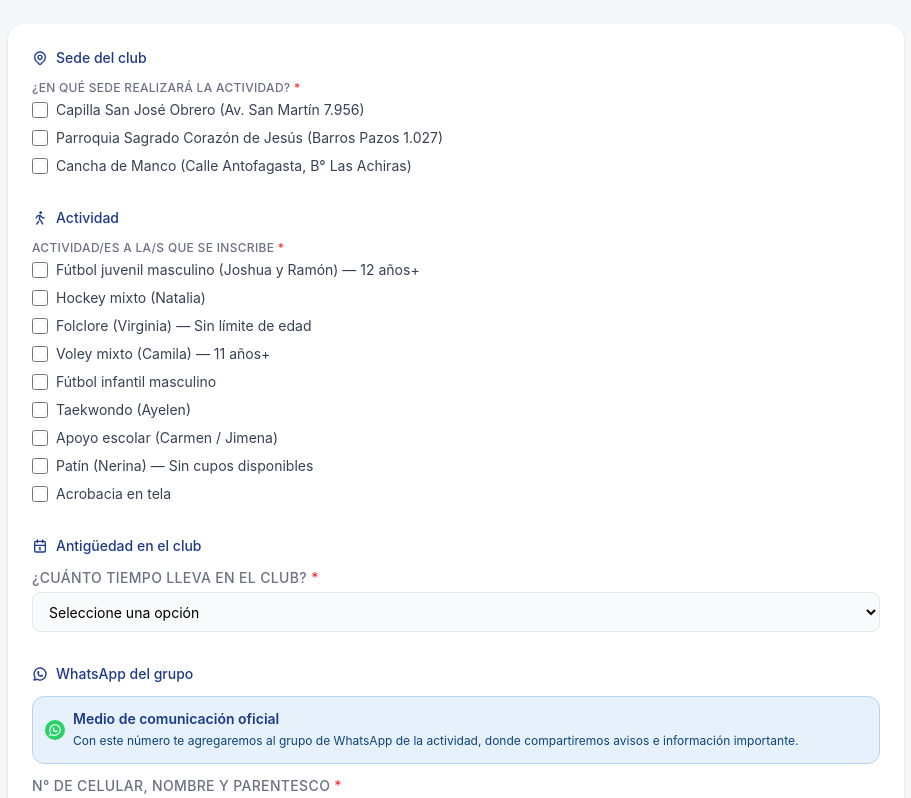
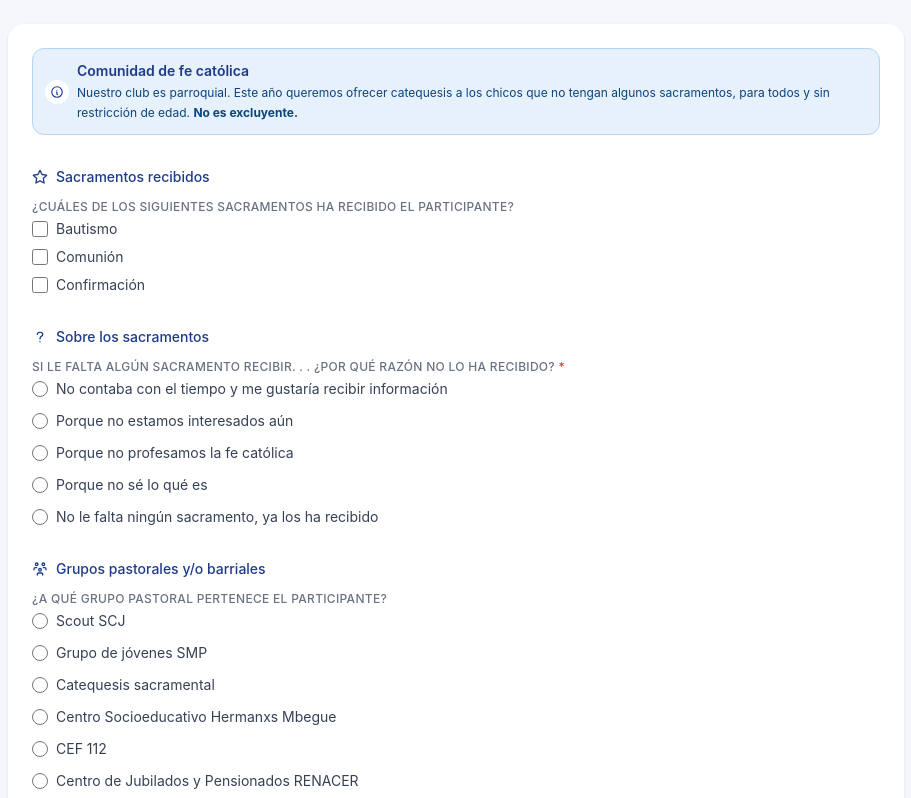
Before and after one commit to iwdadc/club-sjo-frontend, a React app in the folder frontend/: page /testPage in a window 1280 px wide. Shown: the top 798 px of the page, without its empty margins (184-1095 px from the left). Built offline with nearby package versions, Linux system fonts and the light colour scheme; the HTML template or start-up script is replaced by a standard one.

Commit message:
Seccion3 Pastoral listo

```diff
--- a/frontend/src/components/common/RadioGroup.jsx
+++ b/frontend/src/components/common/RadioGroup.jsx
@@ -5,7 +5,7 @@ function RadioGroup({ label, name, options, register, required = false, error, d
         <div className="flex flex-col gap-1">
 
             {/* Label del campo */}
-            <label className="text-sm font-medium text-gray-500 uppercase tracking-wide">
+            <label className="text-xs font-medium text-gray-500 uppercase tracking-wide">
                 {label} {required && <span className="text-red-500">*</span>}
             </label>
 
--- a/frontend/src/components/formulario/Seccion2Actividad.jsx
+++ b/frontend/src/components/formulario/Seccion2Actividad.jsx
@@ -1,3 +1,6 @@
+//Seccion2Actividad.jsx Segunda sección del formulario de inscripción
+//Contiene los campos relacionados a la actividad a la que se inscribe el menor, como sede, actividad, antigüedad, etc.
+
 import {
   IconRun,
   IconMapPin,
@@ -29,7 +32,6 @@ function Seccion2Actividad({ register, errors, watch }) {
   // Lo usamos para mostrar el campo "quién lo busca" solo si eligió que no se retira solo
 
   const retiro = watch("retiroMenor")
-  console.log(retiro)
 
   return (
     <div className="flex flex-col gap-8">
@@ -64,7 +66,7 @@ function Seccion2Actividad({ register, errors, watch }) {
       <div>
         <TituloBloque icono={IconCalendar} texto="Antigüedad en el club" />
         <Select
-          label="¿Cuánto tiempo lleva en el club?"
+          label="¿Desde cuando participa de las actividades del club?"
           name="antiguedad"
           options={ANIOS_PARTICIPACION}
           register={register}
--- /dev/null
+++ b/frontend/src/components/formulario/Seccion3Pastoral.jsx
@@ -0,0 +1,88 @@
+// Seccion3Pastoral.jsx - Tercera sección del formulario de inscripción
+// Contiene las preguntas relacionadas a la pastoral del club.
+// Contiene sacramentos, razon por la que falta/n algu/nos sacramento/s y grupos pastorales
+
+import {
+  IconStar,
+  IconQuestionMark,
+  IconUsersGroup,
+  IconInfoCircle,
+} from '@tabler/icons-react'
+
+import RadioGroup from '../common/RadioGroup'
+import Checkbox   from '../common/Checkbox'
+
+import { SACRAMENTOS, RAZON_SACRAMENTO, GRUPOS_PASTORALES } from '../../constants/opciones'
+
+function TituloBloque({ icono: Icono, texto }) {
+  return (
+    <div className="flex items-center gap-2 mb-3">
+      <Icono size={16} className="text-[#1E3A8A]" />
+      <h3 className="text-sm font-medium text-[#1E3A8A]">{texto}</h3>
+    </div>
+  )
+}
+
+function Seccion3Pastoral({ register, errors, watch }) {
+  return (
+    <div className="flex flex-col gap-8">
+
+        {/* NOTA INFORMATIVA */}
+        <div className="flex items-center gap-2 p-3 rounded-xl border border-[#B5D4F4] bg-[#E6F1FB]">
+            <div className="flex-shrink-0 flex items-center justify-center w-6 h-6 rounded-full bg-white">
+                <IconInfoCircle size={14} className="text-[#1E3A8A]" />
+            </div>
+            <div className="flex flex-col gap-0.5">
+                <h4 className="text-xs sm:text-sm font-semibold text-[#1E3A8A]">
+                    Comunidad de fe católica
+                </h4>
+                <p className="text-[11px] sm:text-xs leading-relaxed text-[#0C447C]">
+                    Nuestro club es parroquial. Este año queremos ofrecer catequesis a los chicos que no tengan algunos sacramentos, para todos y sin restricción de edad. <strong>No es excluyente.</strong>
+                </p>
+            </div>
+        </div>
+
+        {/* SACRAMENTOS */}
+        <div>
+            <TituloBloque icono={IconStar} texto="Sacramentos recibidos" />
+
+            <Checkbox
+            label="¿Cuáles de los siguientes sacramentos ha recibido el participante?"
+            name="sacramentos"
+            options={SACRAMENTOS}
+            register={register}
+            error={errors.sacramentos}
+            />
+        </div>
+
+        {/* RAZÓN FALTA SACRAMENTO */}
+        <div>
+            <TituloBloque icono={IconQuestionMark} texto="Sobre los sacramentos" />
+
+            <RadioGroup
+            label="Si le falta algún sacramento recibir. . . ¿Por qué razón no lo ha recibido?"
+            name="razonSacramento"
+            options={RAZON_SACRAMENTO}
+            register={register}
+            required={true}
+            error={errors.razonSacramento}
+            />
+        </div>
+
+        {/* GRUPOS PASTORALES */}
+        <div>
+            <TituloBloque icono={IconUsersGroup} texto="Grupos pastorales y/o barriales" />
+
+            <RadioGroup
+            label="¿A qué grupo pastoral pertenece el participante?"
+            name="grupowPastorales"
+            options={GRUPOS_PASTORALES}
+            register={register}
+            error={errors.grupoPastoral}
+            />
+        </div>
+    </div>
+  )
+}
+
+export default Seccion3Pastoral
--- a/frontend/src/constants/opciones.js
+++ b/frontend/src/constants/opciones.js
@@ -21,7 +21,7 @@ export const TURNOS = [
 
 export const RETIRO_MENOR = [
   { value: "solo", label: "Autorizo que se retire solo" },
-  { value: "buscan", label: "No lo autorizo, lo va a buscar un familiar mayor de edad" },
+  { value: "buscan", label: "No lo autorizo que se retire solo, lo va a buscar un familiar mayor de edad" },
 ]
 
 export const RAZON_SACRAMENTO = [
--- a/frontend/src/pages/TestPage.jsx
+++ b/frontend/src/pages/TestPage.jsx
@@ -2,6 +2,7 @@ import { useForm } from "react-hook-form"
 
 import Seccion2Actividad from "../components/formulario/Seccion2Actividad"
 import Seccion1DatosPrincipales from "../components/formulario/Seccion1DatosPrincipales"
+import Seccion3Pastoral from "../components/formulario/Seccion3Pastoral"
 function TestPage() {
 
   const {
@@ -15,7 +16,7 @@ function TestPage() {
 
       <div className="max-w-4xl mx-auto bg-white rounded-2xl shadow-sm p-6">
 
-        <Seccion2Actividad
+        <Seccion3Pastoral
           register={register}
           errors={errors}
           watch={watch} // Pasamos la función watch para observar los valores de los campos
```
